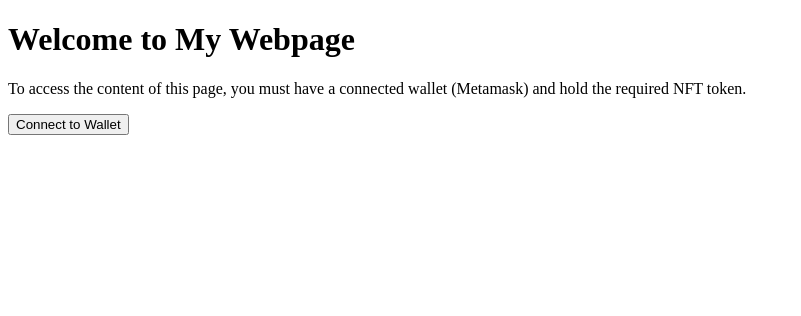
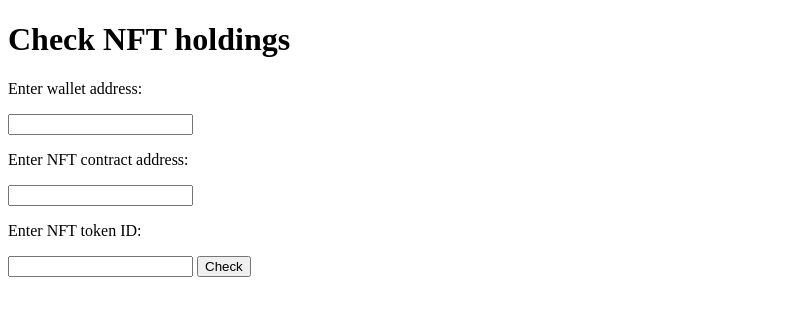
Before and after one commit to chimmykk/NFTPROXYWEB, a website: page index.html in a window 1280 px wide. Shown: the whole page, without its empty margins (0-801 px from the left). Drawn offline with Linux system fonts and the light colour scheme.

Commit message:
Update index.html

```diff
--- a/index.html
+++ b/index.html
@@ -1,64 +1,60 @@
 <!DOCTYPE html>
 <html>
-<head>
-	<title>My Webpage</title>
-</head>
-<body>
-	<h1>Welcome to My Webpage</h1>
-	<p>To access the content of this page, you must have a connected wallet (Metamask) and hold the required NFT token.</p>
+  <head>
+    <title>Check NFT holdings</title>
+  </head>
+  <body>
+    <h1>Check NFT holdings</h1>
+    <p>Enter wallet address:</p>
+    <input type="text" id="wallet-address">
+    <p>Enter NFT contract address:</p>
+    <input type="text" id="nft-contract-address">
+    <p>Enter NFT token ID:</p>
+    <input type="text" id="nft-token-id">
+    <button onclick="checkNftHoldings()">Check</button>
+    <p id="result"></p>
+    <script>
+      function checkNftHoldings() {
+        const walletAddress = document.getElementById("wallet-address").value;
+        const nftContractAddress = document.getElementById("nft-contract-address").value;
+        const nftTokenId = document.getElementById("nft-token-id").value;
 
-	<!-- Connect wallet button -->
-	<button id="connect-button">Connect to Wallet</button>
+        const apiUrl = `https://eth-goerli.g.alchemy.com/v2/OPLiHQCXVIkbWUj74xeWKFU4nPz6hp0a`;
 
-	<!-- Check if wallet is connected and user has required NFT -->
-	<script src="https://cdn.jsdelivr.net/gh/ethereum/web3.js/dist/web3.min.js"></script>
-	<script src="https://cdn.jsdelivr.net/npm/@alch/alchemy-web3@1.0.10/dist/alchemy-web3.min.js"></script>
-	<script>
-		const contractAddress = '0xE29F8038d1A3445Ab22AD1373c65eC0a6E1161a4';
-		const tokenId = 1;
+        // Replace {API_KEY} with your Alchemy API key.
+        const apiKey = "{API_KEY}";
 
-		window.addEventListener('load', async () => {
-			// Check if Web3 is available
-			if (typeof window.ethereum !== 'undefined') {
-				console.log('Web3 is available!');
-				// Check if user is connected to wallet
-				const web3 = new Web3(window.ethereum);
-				await window.ethereum.enable();
-				const accounts = await web3.eth.getAccounts();
-				if (accounts.length > 0) {
-					console.log(`Wallet connected to ${accounts[0]}`);
-					// Check if user holds the required NFT token
-					const alchemyWeb3 = AlchemyWeb3.createAlchemyWeb3('https://eth-goerli.alchemyapi.io/v2/OPLiHQCXVIkbWUj74xeWKFU4nPz6hp0a');
-					const contract = new alchemyWeb3.eth.Contract(abi, contractAddress);
-					const owner = await contract.methods.ownerOf(tokenId).call();
-					if (owner.toLowerCase() === accounts[0].toLowerCase()) {
-						console.log(`User holds the required NFT token with ID ${tokenId}!`);
-						// Display message
-						document.getElementById('message').innerHTML = 'Yes, you have it!';
-					} else {
-						console.log(`User does not hold the required NFT token with ID ${tokenId}!`);
-					}
-				} else {
-					console.log('Wallet is not connected!');
-				}
-			} else {
-				alert('Please install a Web3-enabled wallet (such as Metamask) to access this webpage!');
-			}
-		});
+        const requestOptions = {
+          method: "POST",
+          headers: {
+            "Content-Type": "application/json",
+          },
+          body: JSON.stringify({
+            jsonrpc: "2.0",
+            id: 1,
+            method: "alchemy_getTokenMetadata",
+            params: [nftContractAddress, nftTokenId],
+          }),
+        };
 
-		// Connect to wallet button
-		document.getElementById('connect-button').addEventListener('click', async () => {
-			try {
-				await window.ethereum.enable();
-				console.log('Wallet connected successfully!');
-				alert('Wallet connected successfully!');
-			} catch (error) {
-				console.error(error);
-			}
-		});
-	</script>
+        fetch(apiUrl, requestOptions)
+          .then((response) => response.json())
+          .then((data) => {
+            const tokenHolders = data.result.holders;
 
-	<!-- Display message if user has required NFT -->
-	<div id="message"></div>
-</body>
+            const holdingWallets = tokenHolders.map((holder) => holder.address);
+
+            const result = holdingWallets.includes(walletAddress)
+              ? "Wallet holds the NFT"
+              : "Wallet does not hold the NFT";
+
+            document.getElementById("result").innerText = result;
+          })
+          .catch((error) => {
+            console.log(error);
+            document.getElementById("result").innerText = "Error occurred while checking NFT holdings";
+          });
+      }
+    </script>
+  </body>
 </html>
```
